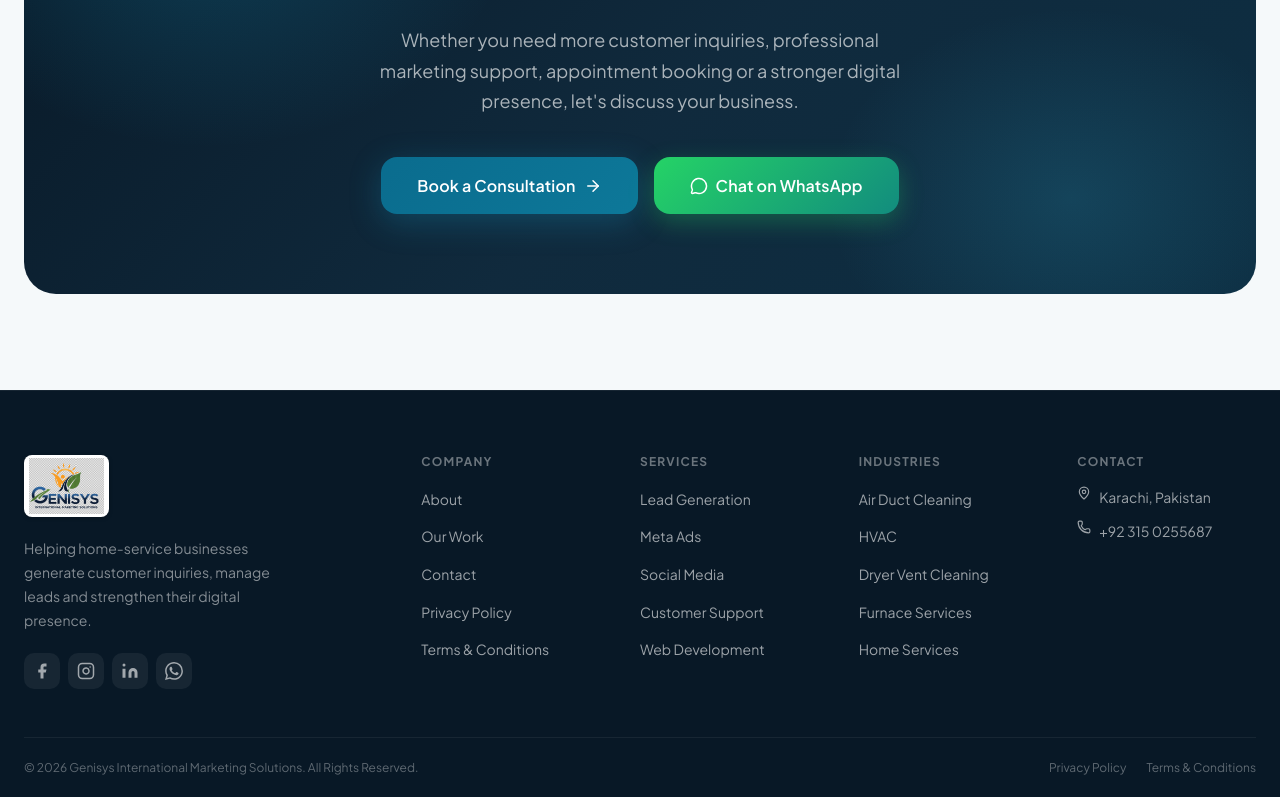
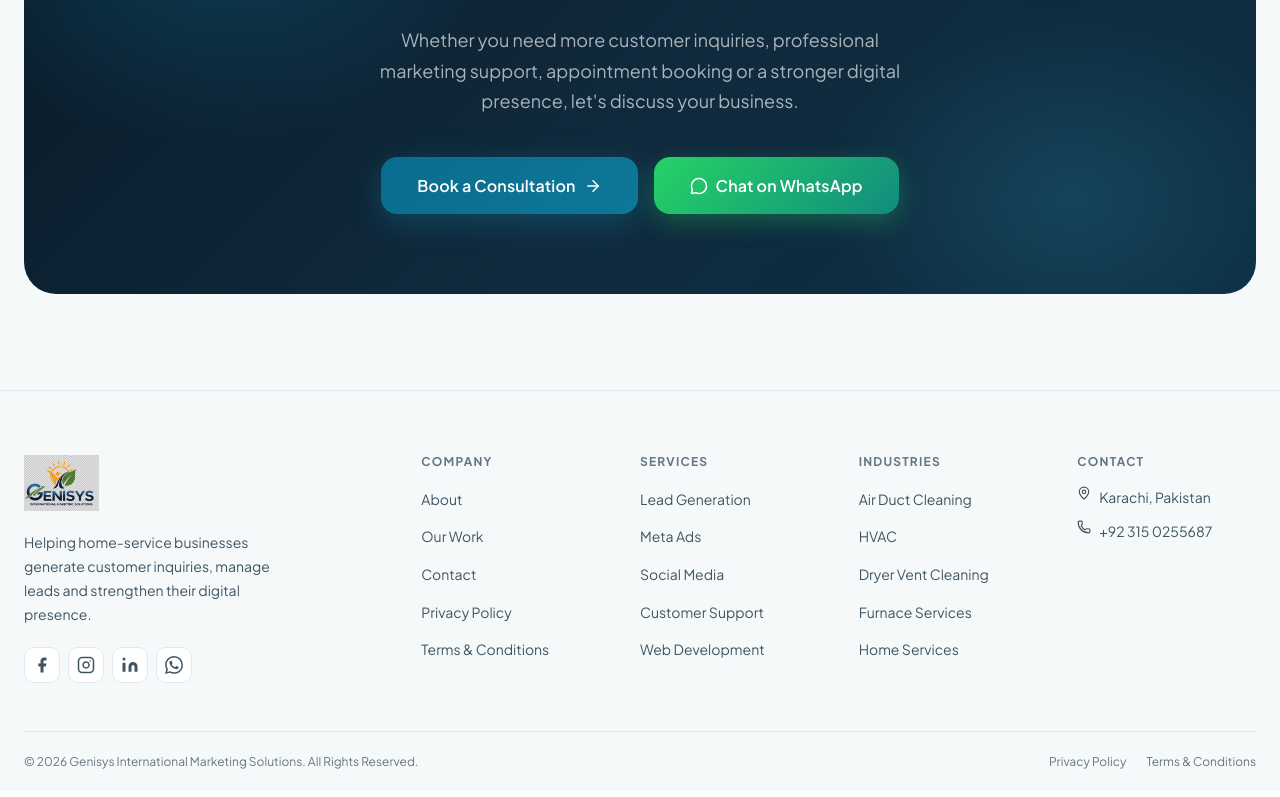
Before and after one commit to Dilawar-gill/genisys-gims, a React (Vite) app: page / in a window 1280 px wide. Shown: the part 6991-7788 px from the top of the page. Built offline with nearby package versions, Linux system fonts and the light colour scheme; no server answers.

Commit message:
Refactor Footer styles for improved design consistency

```diff
--- a/src/components/Footer.module.css
+++ b/src/components/Footer.module.css
@@ -1,8 +1,8 @@
 .footer {
-  background: var(--color-dark-navy);
-  border-top: 1px solid rgba(255,255,255,0.06);
+    background: var(--color-bg-soft);
+    border-top: 1px solid var(--color-border);
     padding: var(--space-16) 0 0;
-  color: rgba(255,255,255,0.6);
+    color: var(--color-text-secondary);
 }
 
 .grid {
@@ -10,7 +10,7 @@
     grid-template-columns: 2fr 1fr 1fr 1fr 1fr;
     gap: var(--space-10);
     padding-bottom: var(--space-12);
-  border-bottom: 1px solid rgba(255,255,255,0.06);
+    border-bottom: 1px solid var(--color-border);
 }
 
 .brand {}
@@ -20,23 +20,10 @@
     align-items: center;
     text-decoration: none;
     margin-bottom: var(--space-5);
+    line-height: 0;
 }
 
-/* Light plate — matches the header treatment, sized independently */
-.logoPlate {
-  display: inline-flex;
-  align-items: center;
-  justify-content: center;
-  background: var(--logo-plate-bg);
-  border-radius: var(--logo-plate-radius);
-  padding: var(--logo-plate-padding);
-  box-shadow: var(--logo-plate-shadow);
-  line-height: 0;
-  max-width: 100%;
-  overflow: hidden;
-}
-
-/* Independent sizing from the header — width follows the 2398x1792 ratio */
+/* Independent sizing from the header — width follows the 640x478 ratio */
 .logoImg {
     display: block;
     height: 56px;
@@ -48,7 +35,7 @@
 .tagline {
     font-size: var(--text-sm);
     line-height: 1.7;
-  color: rgba(255,255,255,0.5);
+    color: var(--color-text-secondary);
     max-width: 280px;
     margin-bottom: var(--space-5);
 }
@@ -65,14 +52,16 @@
     width: 36px;
     height: 36px;
     border-radius: var(--radius-md);
-  background: rgba(255,255,255,0.06);
-  color: rgba(255,255,255,0.6);
+    background: var(--color-white);
+    border: 1px solid var(--color-border);
+    color: var(--color-text-secondary);
     transition: all var(--transition-fast);
     text-decoration: none;
 }
 
 .socialLink:hover {
     background: var(--color-primary);
+    border-color: var(--color-primary);
     color: var(--color-white);
     transform: translateY(-2px);
 }
@@ -84,7 +73,7 @@
     font-weight: 700;
     letter-spacing: 0.1em;
     text-transform: uppercase;
-  color: rgba(255,255,255,0.4);
+    color: var(--color-text-muted);
     margin-bottom: var(--space-4);
 }
 
@@ -96,13 +85,13 @@
 
 .colLinks a {
     font-size: var(--text-sm);
-  color: rgba(255,255,255,0.6);
+    color: var(--color-text-secondary);
     text-decoration: none;
     transition: color var(--transition-fast);
 }
 
 .colLinks a:hover {
-  color: var(--color-white);
+    color: var(--color-primary-dark);
 }
 
 .contactInfo {
@@ -116,17 +105,17 @@
     align-items: flex-start;
     gap: var(--space-2);
     font-size: var(--text-sm);
-  color: rgba(255,255,255,0.6);
+    color: var(--color-text-secondary);
   }
 
 .contactItem a {
-  color: rgba(255,255,255,0.6);
+    color: var(--color-text-secondary);
     text-decoration: none;
     transition: color var(--transition-fast);
 }
 
 .contactItem a:hover {
-  color: var(--color-white);
+    color: var(--color-primary-dark);
 }
 
 .bottom {
@@ -135,7 +124,7 @@
     justify-content: space-between;
     padding: var(--space-5) 0;
     font-size: var(--text-xs);
-  color: rgba(255,255,255,0.35);
+    color: var(--color-text-muted);
     gap: var(--space-4);
     flex-wrap: wrap;
 }
@@ -146,13 +135,13 @@
 }
 
 .bottomLinks a {
-  color: rgba(255,255,255,0.35);
+    color: var(--color-text-muted);
     text-decoration: none;
     transition: color var(--transition-fast);
   }
 
   .bottomLinks a:hover {
-  color: rgba(255,255,255,0.7);
+    color: var(--color-primary-dark);
   }
 
   @media (max-width: 1024px) {
```
Lines whose indentation alone changed are shown as unchanged.
